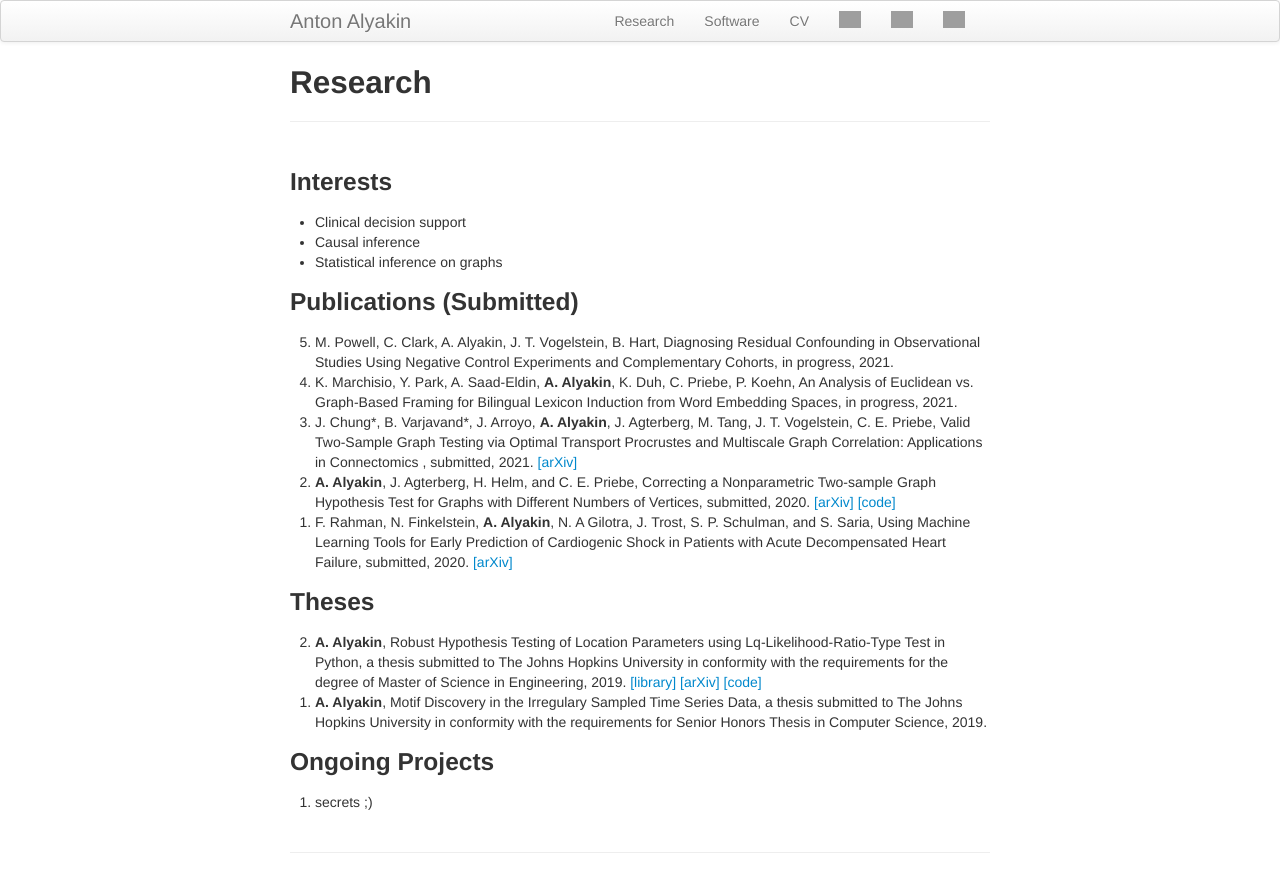
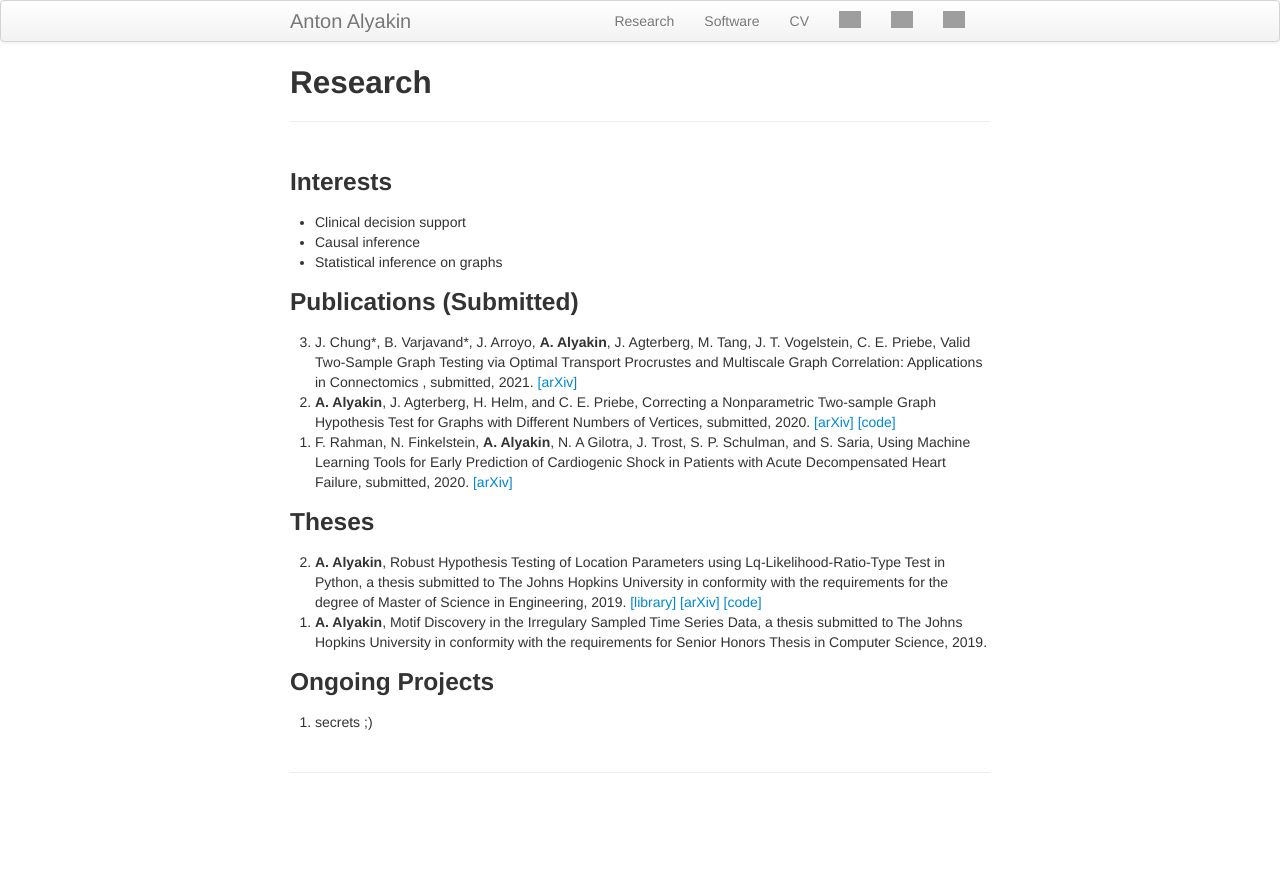
Before and after one commit to alyakin314/alyakin314.github.io, a Jekyll site: the page built from pages/research.md, in a window 1280 px wide. Shown: the top 892 px of the page. Built offline with Jekyll 4.4.1, drawn with Linux system fonts in a browser that asks for light colours; grey boxes are pictures that could not be loaded.

Commit message:
removed articles that are yet to appear as preprints

```diff
--- a/pages/research.md
+++ b/pages/research.md
@@ -8,12 +8,14 @@ title: Research
 - Statistical inference on graphs
 
 ### Publications (Submitted)
-5. M. Powell, C. Clark, A. Alyakin, J. T. Vogelstein, B. Hart, Diagnosing
+<!---
+5. M. Powell, C. Clark, **A. Alyakin**, J. T. Vogelstein, B. Hart, Diagnosing
    Residual Confounding in Observational Studies Using Negative Control
    Experiments and Complementary Cohorts, in progress, 2021.
 4. K. Marchisio, Y. Park, A. Saad-Eldin, **A. Alyakin**, K. Duh, C. Priebe, P.
    Koehn, An Analysis of Euclidean vs. Graph-Based Framing for Bilingual Lexicon
    Induction from Word Embedding Spaces, in progress, 2021.
+--->
 3. J. Chung\*, B. Varjavand\*, J. Arroyo, **A. Alyakin**, J. Agterberg, M. Tang,
    J. T. Vogelstein, C. E. Priebe, Valid Two-Sample Graph Testing via Optimal
    Transport Procrustes and Multiscale Graph Correlation: Applications in
```
